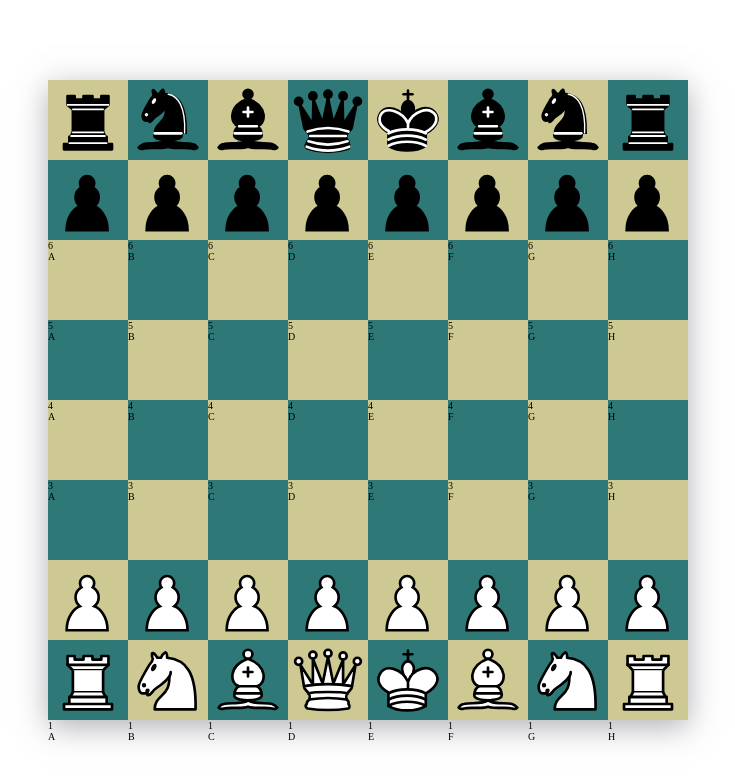
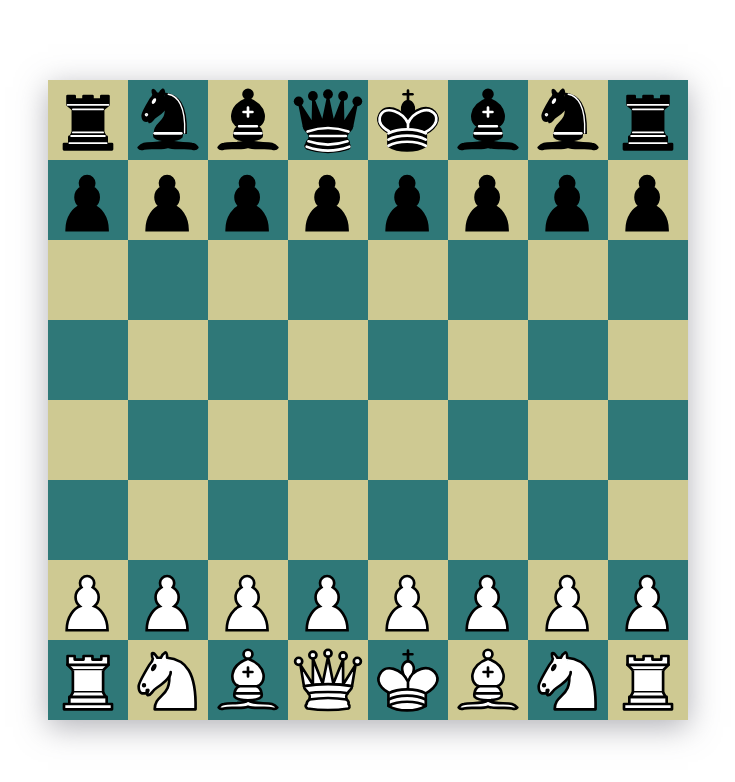
Before and after one commit to Collatty/chess, a React app: page / in a window 1280 px wide. Shown: the top 782 px of the page, without its empty margins (272-1007 px from the left). Built offline with nearby package versions, Linux system fonts and the light colour scheme.

Commit message:
Make pieces drag and droppable!

```diff
--- a/package.json
+++ b/package.json
@@ -25,6 +25,8 @@
   "homepage": "https://github.com/Collatty/chess#readme",
   "dependencies": {
     "react": "^17.0.2",
+    "react-dnd": "^14.0.3",
+    "react-dnd-html5-backend": "^14.0.1",
     "react-dom": "^17.0.2",
     "react-draggable": "^4.4.4"
   },
--- a/src/Chess.tsx
+++ b/src/Chess.tsx
@@ -1,9 +1,13 @@
 import React from 'react';
+import { DndProvider } from 'react-dnd';
+import { HTML5Backend } from 'react-dnd-html5-backend';
 import { Board } from './Board';
 
 export const Chess = () => (
-    <div className="chess">
-        <h1 className="header-primary">Collatty chess</h1>
-        <Board></Board>
-    </div>
+    <DndProvider backend={HTML5Backend}>
+        <div className="chess">
+            <h1 className="header-primary">Collatty chess</h1>
+            <Board></Board>
+        </div>
+    </DndProvider>
 );
--- a/src/Tile.tsx
+++ b/src/Tile.tsx
@@ -1,5 +1,5 @@
-import React from 'react';
-import Draggable, { DraggableData, DraggableEvent } from 'react-draggable';
+import React, { useState } from 'react';
+import { useDrag, useDrop } from 'react-dnd';
 
 import { ITile } from './types';
 import './style.css';
@@ -16,7 +16,7 @@ import WhiteQueen from './pieces/WhiteQueen';
 import BlackKing from './pieces/BlackKing';
 import WhiteKing from './pieces/WhiteKing';
 
-const pieceSwitch = (piece: string): JSX.Element => {
+const pieceSwitch = (piece?: string): JSX.Element => {
     switch (piece) {
         case 'wp':
             return <WhitePawn />;
@@ -43,42 +43,61 @@ const pieceSwitch = (piece: string): JSX.Element => {
         case 'wk':
             return <WhiteKing />;
         default:
-            throw Error('Invalid piece given!');
+            return <></>;
     }
 };
 
-const onDrop = (event: DraggableEvent, data: DraggableData) => {
-    // console.log(event.target)
-    // console.log(data)
+interface DraggablePiece {
+    piece: string;
+    fromCell: string;
+    clearPreviousTile: () => void;
+}
+
+const DraggablePiece = (piece: string, clearPreviousTile: () => void) => {
+    const [{ isDragging }, drag, dragPreview] = useDrag(
+        {
+            type: 'PIECE',
+            item: { piece, clearPreviousTile },
+            collect: (monitor) => ({
+                isDragging: monitor.isDragging(),
+            }),
+        },
+        [piece, clearPreviousTile]
+    );
+
+    return (
+        <div
+            className="draggable-wrapper"
+            ref={dragPreview}
+            style={{ opacity: isDragging ? 0.3 : 1 }}
+        >
+            <div ref={drag}>{pieceSwitch(piece)}</div>
+        </div>
+    );
 };
 
-const test = () => {
-    console.log('test');
-    console.log();
-    console.log();
+const Tile = ({ piece, backgroundColor, file, rank }: ITile) => {
+    const [pieceOnTile, setPieceOnTile] = useState<string>(piece);
+    const [{ canDrop }, drop] = useDrop({
+        accept: 'PIECE',
+        collect: (monitor) => ({
+            isOver: monitor.isOver(),
+            canDrop: monitor.canDrop(),
+        }),
+        drop: (item: DraggablePiece) => {
+            item.clearPreviousTile();
+            setPieceOnTile(item.piece);
+        },
+    });
+
+    return (
+        <div className={`tile ${backgroundColor}`} ref={drop} role={'Tile'}>
+            {DraggablePiece(pieceOnTile, () => setPieceOnTile(''))}
+            {/* <div>{rank}</div>
+            <div>{file}</div> */}
+            {/* {canDrop && <div>Drop</div>} */}
+        </div>
+    );
 };
 
-const makeDraggable = (
-    pieceSwitch: (piece: string) => JSX.Element,
-    piece: string
-) => (
-    //<Draggable onStop={onDrop} bounds=".board">
-    <div className="draggable-wrapper" draggable>
-        {pieceSwitch(piece)}
-    </div>
-    //</Draggable>
-);
-
-const Tile = ({ piece, backgroundColor, file, rank }: ITile) => (
-    <div
-        className={`tile ${backgroundColor}`}
-        onDragEnter={() => console.log('Im dragged over')}
-        onDrop={() => console.log('drop me here')}
-    >
-        {piece && makeDraggable(pieceSwitch, piece)}
-        <div>{rank}</div>
-        <div>{file}</div>
-    </div>
-);
-
 export default Tile;
```
Also changed, not shown: 1 other file (tests, documents, lock files or other folders).
